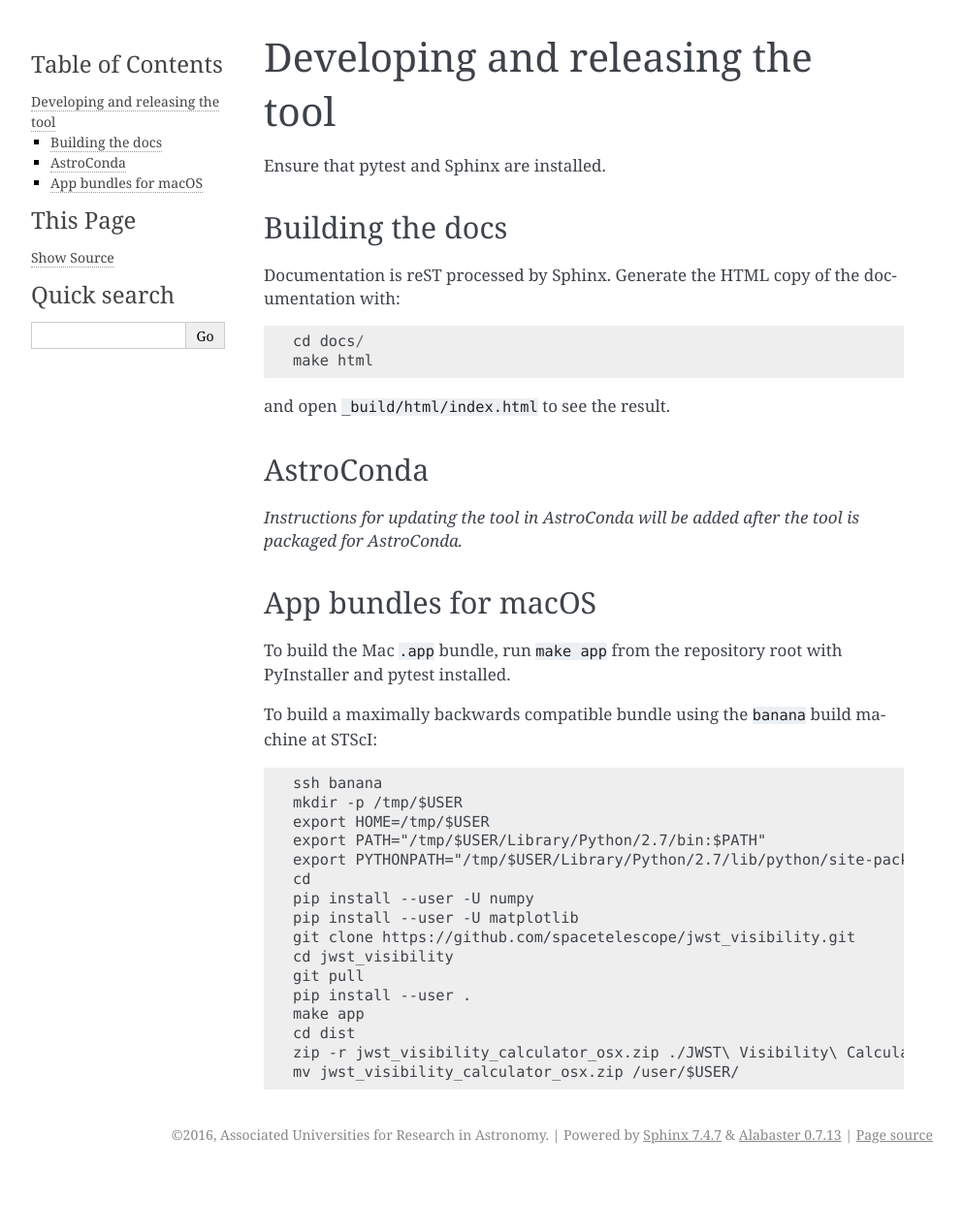
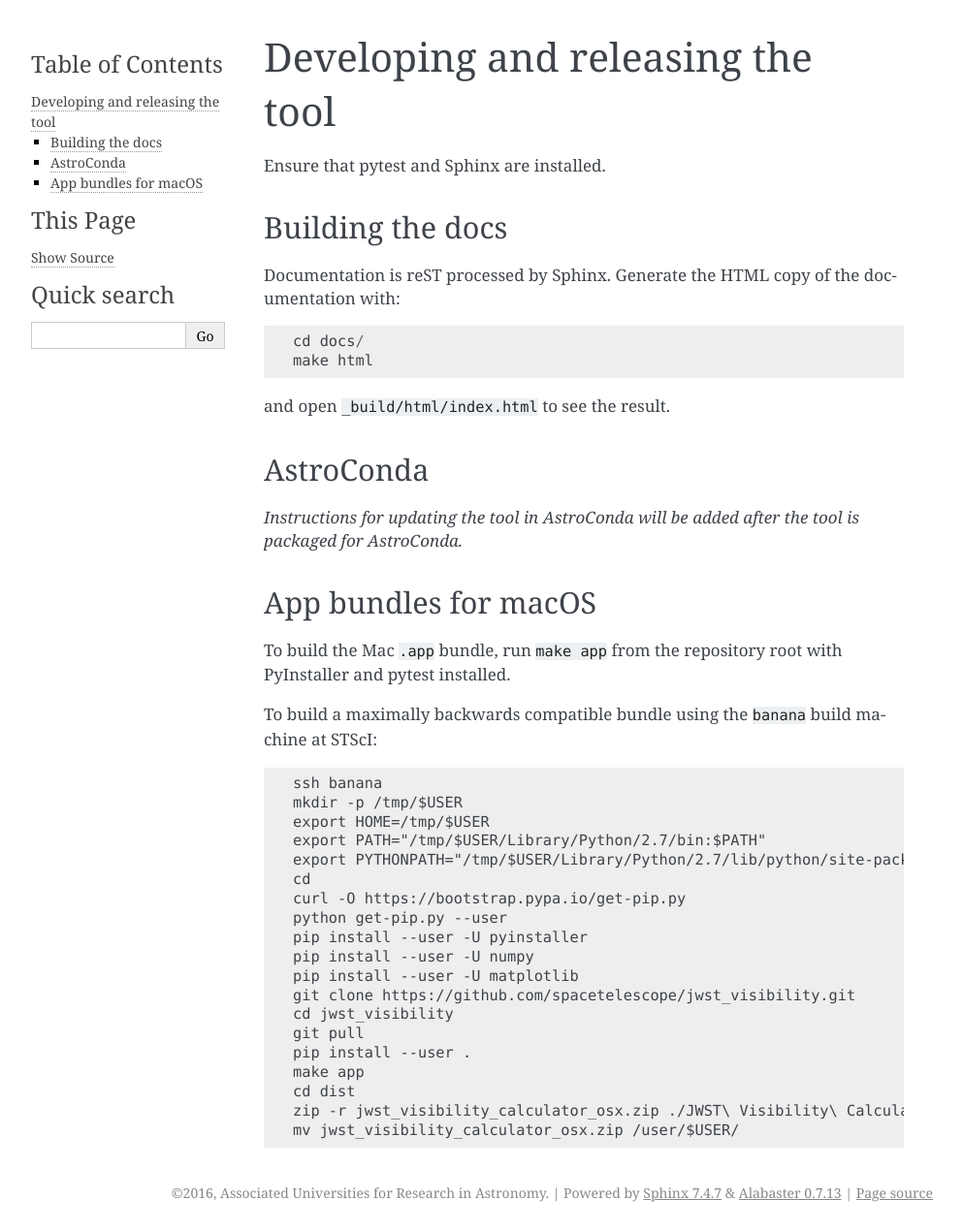
Before and after one commit to spacetelescope/jwst_coronagraph_visibility, a Sphinx documentation site: the page built from docs/development.rst, in a window 1280 px wide. Shown: the whole page at 97% size, without its empty margins (148-1141 px from the left). Built offline with Sphinx 7.4.7, drawn with Linux system fonts in a browser that asks for light colours; before the commit the page ends 1210 px from its top, so only the background shows below that.

Commit message:
Changes for 0.0.2 release

```diff
--- a/docs/development.rst
+++ b/docs/development.rst
@@ -32,6 +32,9 @@
    export PATH="/tmp/$USER/Library/Python/2.7/bin:$PATH"
    export PYTHONPATH="/tmp/$USER/Library/Python/2.7/lib/python/site-packages:$PYTHONPATH"
    cd
+   curl -O https://bootstrap.pypa.io/get-pip.py
+   python get-pip.py --user
+   pip install --user -U pyinstaller
    pip install --user -U numpy
    pip install --user -U matplotlib
    git clone https://github.com/spacetelescope/jwst_visibility.git
--- a/setup.py
+++ b/setup.py
@@ -21,7 +21,7 @@
     # Versions should comply with PEP440.  For a discussion on single-sourcing
     # the version across setup.py and the project code, see
     # https://packaging.python.org/en/latest/single_source_version.html
-    version='0.0.1',
+    version='0.0.2',
 
     description='JWST target observability calculator',
     long_description=long_description,
```
Also changed, not shown: 1 other file.
